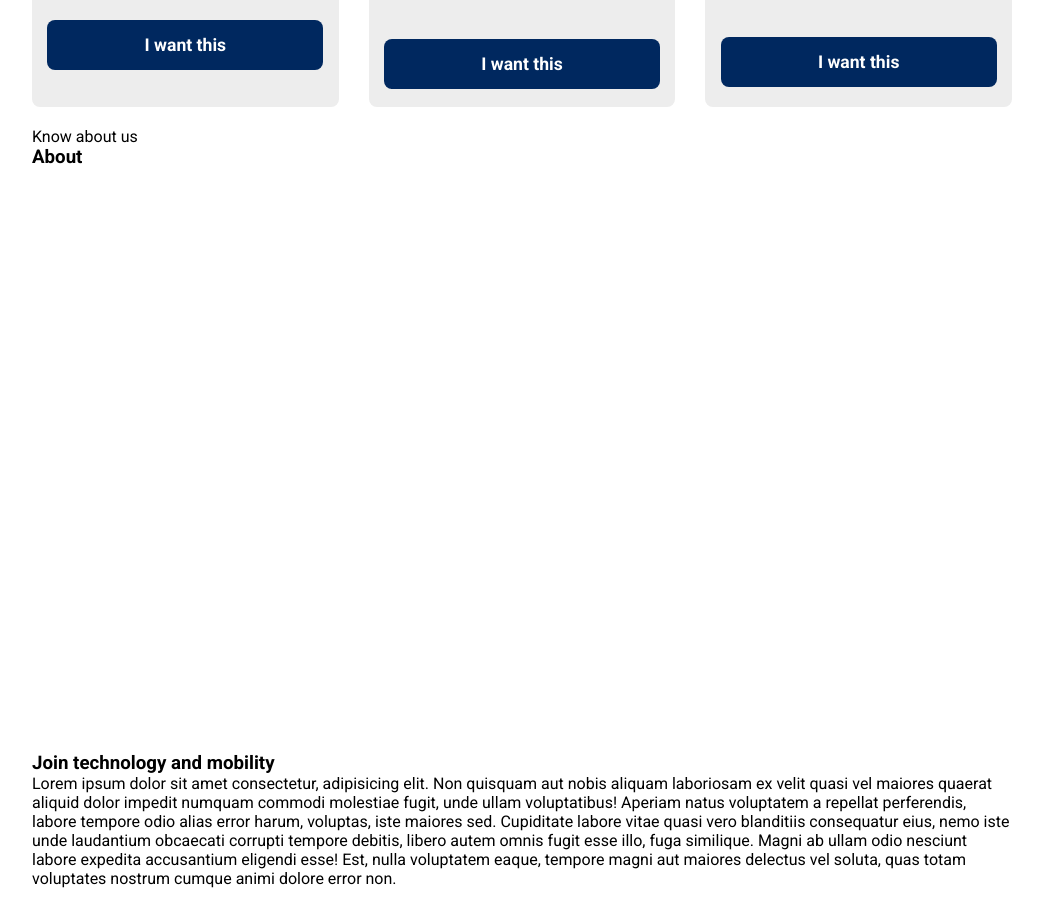
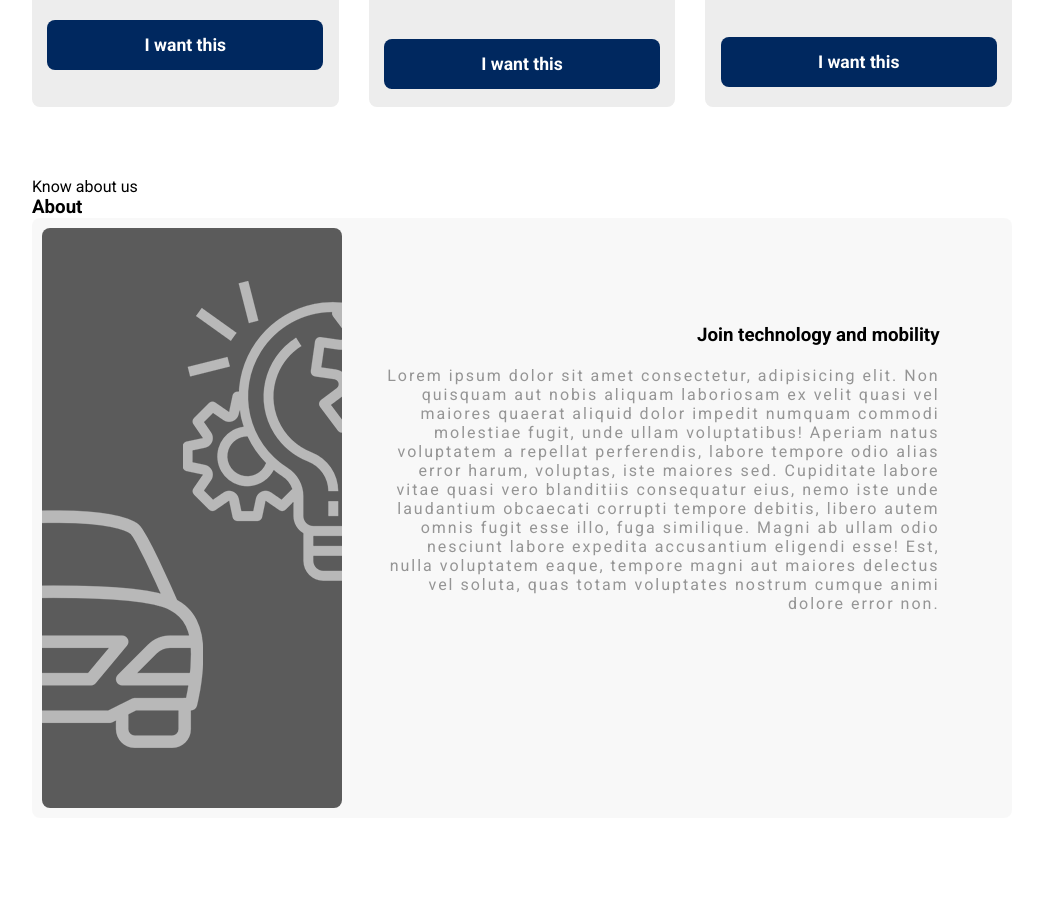
Before and after one commit to NandaoSpain/site-de-carros, a plain HTML site: page index.html in a window 1280 px wide. Shown: the part 2124-3022 px from the top of the page, without its empty margins (118-1161 px from the left). Drawn offline with Linux system fonts and the light colour scheme.

Commit message:
Update style.css

```diff
--- a/style.css
+++ b/style.css
@@ -240,3 +240,61 @@ section .card-item {
     background: #dedede;
     color: #00285f;
 }
+
+/* About */
+
+.about {
+    width: 100%;
+    height: 100%;
+    display: flex;
+    align-items: center;
+    justify-content: center;
+    padding: 50px 10px;
+}
+
+.about-content {
+    max-width: 1000px;
+    min-width: 300px;
+    height: 600px;
+    background: #dedede3b;
+    margin: 0 auto;
+    border-radius: 8px;
+    z-index: 10;
+    padding: 10px;
+    display: flex;
+    flex-direction: row;
+    align-items: center;
+    justify-content: space-between;
+}
+
+.left {
+    width: 25%;
+    min-width: 300px;
+    height: 100%;
+    background: #000000a1;
+    border-radius: 8px;
+}
+
+.right {
+    width: 65%;
+    height: 100%;
+    display: flex;
+    flex-direction: column;
+    align-items: flex-start;
+    justify-content: flex-start;
+    padding-top: 10%;
+}
+
+.right h3 {
+    text-align: right;
+    width: 90%;
+    margin-bottom: 20px;
+}
+
+.right p {
+    text-align: right;
+    max-width: 90%;
+    font-size: 1em;
+    letter-spacing: 2px;
+    color: rgba(0, 0, 0, 0.4);
+}
```
